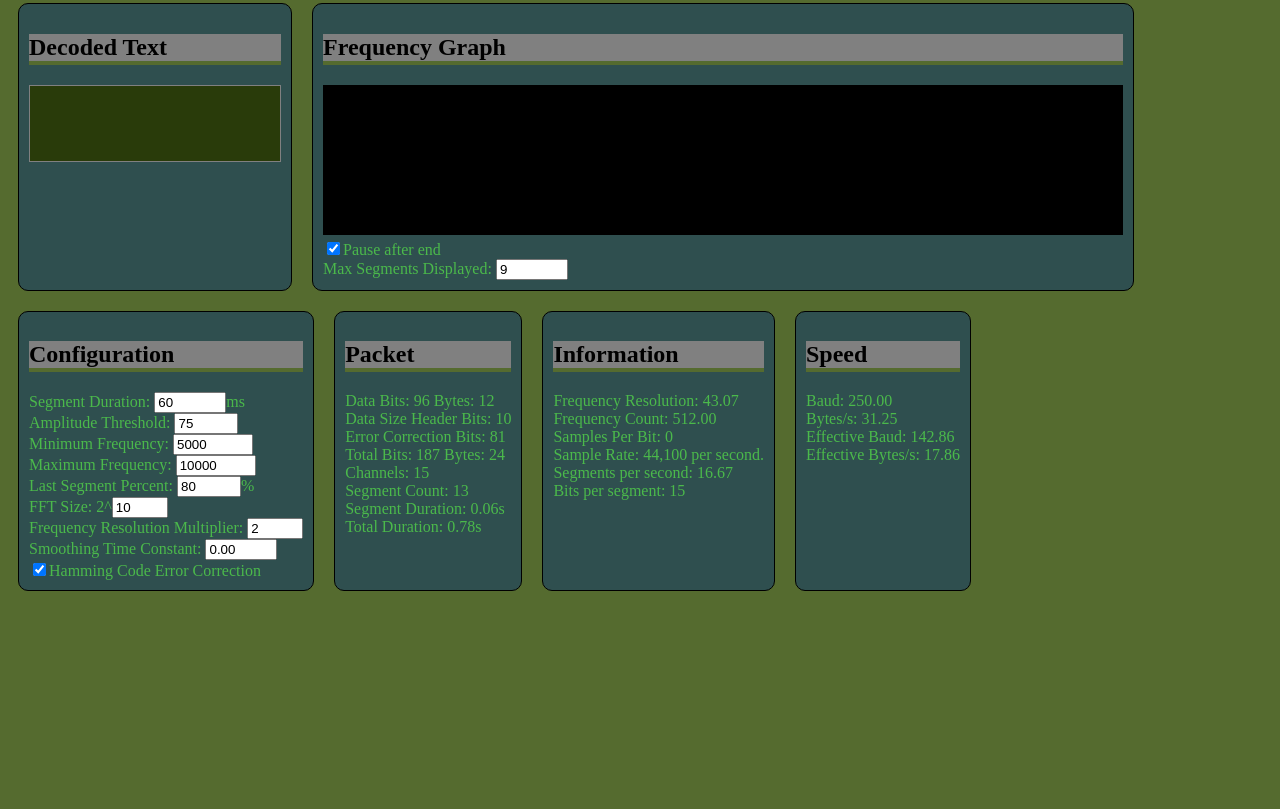
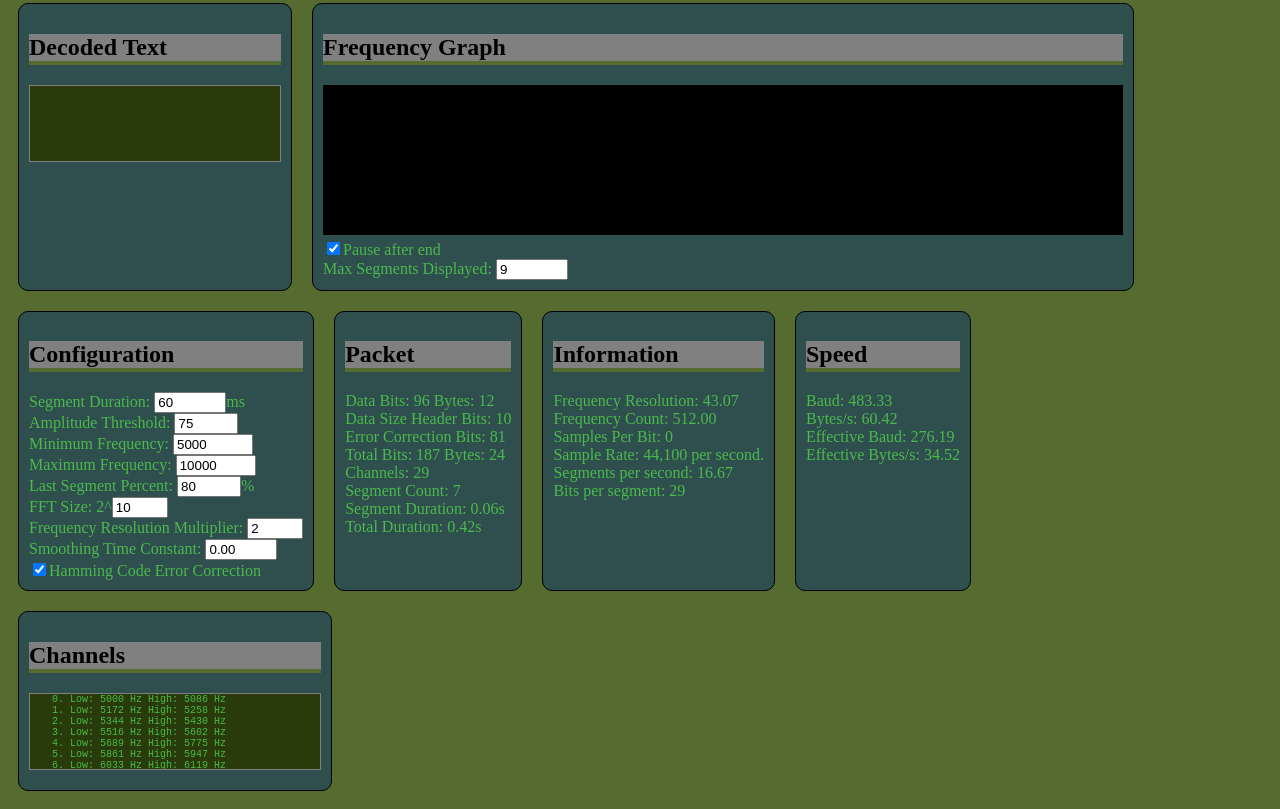
Before and after one commit to lewismoten/data-over-audio, a website built with Vite: page index.html in a window 1280 px wide. Shown: the part 333-1142 px from the top of the page. Before the commit the page ends 942 px from the top, so only its background shows below. Built offline with nearby package versions, Linux system fonts and the light colour scheme.

Commit message:
show list of channels

```diff
--- a/index.html
+++ b/index.html
@@ -89,6 +89,10 @@
       Effective Baud: <span id="effective-speed-bits-per-second">N/A</span><br>
       Effective Bytes/s: <span id="effective-speed-bytes-per-second">N/A</span><br />
     </div>
+    <div>
+      <h2>Channels</h2>
+      <ol id="channel-list" start="0"></ol>
+    </div>
   </div>
 </body>
 
--- a/index.js
+++ b/index.js
@@ -160,7 +160,8 @@ function updateFrequencyResolution() {
 
 function showSpeed() {
   const segmentsPerSecond = 1000 / FREQUENCY_DURATION;
-  const bitsPerSegment = getChannels().length;
+  const channels = getChannels();
+  const bitsPerSegment = channels.length;
   const baud = bitsPerSegment * segmentsPerSecond;
   const bytes = baud / 8;
   document.getElementById('durations-per-second').innerText = segmentsPerSecond.toFixed(2);
@@ -178,6 +179,14 @@ function showSpeed() {
     document.getElementById('effective-speed-bits-per-second').innerText = effectiveBaud.toFixed(2);
     document.getElementById('effective-speed-bytes-per-second').innerText = effectiveBytes.toFixed(2);
   }
+
+  const channelList = document.getElementById('channel-list');
+  channelList.innerHTML = "";
+  channels.forEach(([low, high]) => {
+    const li = document.createElement('li');
+    li.textContent = `Low: ${low} Hz High: ${high} Hz`;
+    channelList.appendChild(li);
+  })
   handleTextToSendInput();
 }
 function nibbleToHamming(nibble) {
@@ -221,9 +230,9 @@ function getChannels() {
   const frequencyResolution = sampleRate / fftSize;
   const channels = [];
   const pairStep = frequencyResolution * 2 * FREQUENCY_RESOLUTION_MULTIPLIER;
-  for(let hz = MINIMUM_FREQUENCY; hz < MAXIMUM_FREQUENCY; hz+= pairStep * 2) {
-    const low = hz;
-    const high = hz + frequencyResolution * FREQUENCY_RESOLUTION_MULTIPLIER;
+  for(let hz = MINIMUM_FREQUENCY; hz < MAXIMUM_FREQUENCY; hz+= pairStep) {
+    const low = Math.floor(hz);
+    const high = Math.floor(hz + frequencyResolution * FREQUENCY_RESOLUTION_MULTIPLIER);
     if(low < MINIMUM_FREQUENCY) continue;
     if(high > MAXIMUM_FREQUENCY) continue;
     channels.push([low, high]);
--- a/style.css
+++ b/style.css
@@ -38,3 +38,13 @@ textarea, .raw-data {
 .bit-unexpected {
   color: green;
 }
+ol {
+  overflow: auto;
+  height: 75px;
+  background-color: rgb(41, 59, 10);
+  color: rgb(75, 185, 75);
+  border: 1px solid grey;
+  font-size: x-small;
+  font-family: monospace;
+  width: 250px;
+}
```
